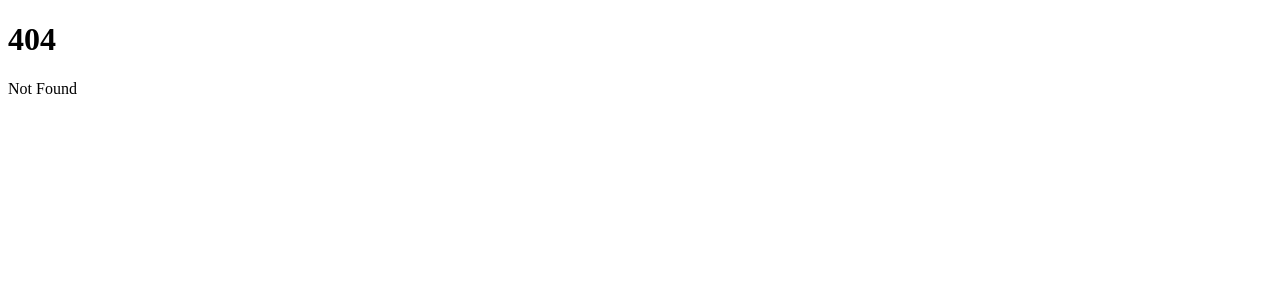
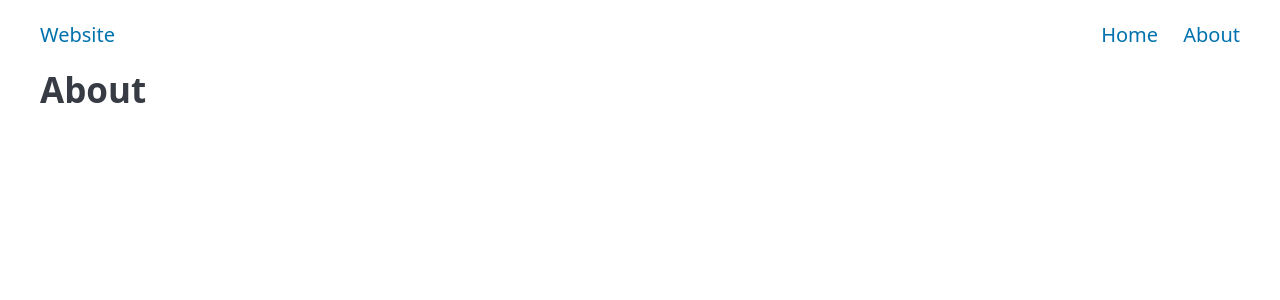
Before and after one commit to moolenbeek/sveltekit-auth-psql, a SvelteKit app: page /about in a window 1280 px wide. Before the commit this address had no page. Shown: the top 300 px of the page. Built offline with nearby package versions, Linux system fonts and the light colour scheme.

Commit message:
setup project

```diff
--- /dev/null
+++ b/src/routes/+layout.svelte
@@ -0,0 +1,20 @@
+<script lang="ts">
+	import "@picocss/pico";
+</script>
+
+<div class="container">
+	<nav>
+		<ul>
+			<li>
+				<a href="/"> Website </a>
+			</li>
+		</ul>
+		<ul>
+			<form method="POST">
+				<li><a href="/">Home</a></li>
+				<li><a href="/about">About</a></li>
+			</form>
+		</ul>
+	</nav>
+	<slot />
+</div>
--- a/src/routes/+page.svelte
+++ b/src/routes/+page.svelte
@@ -1,2 +1 @@
-<h1>Welcome to SvelteKit</h1>
-<p>Visit <a href="https://kit.svelte.dev">kit.svelte.dev</a> to read the documentation</p>
+<h2>Home</h2>
--- /dev/null
+++ b/src/routes/about/+page.svelte
@@ -0,0 +1 @@
+<h2>About</h2>
```
